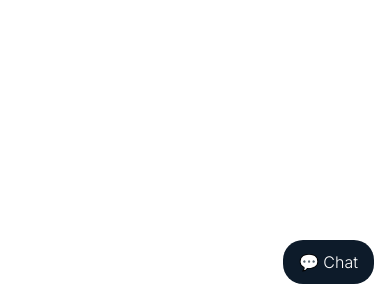
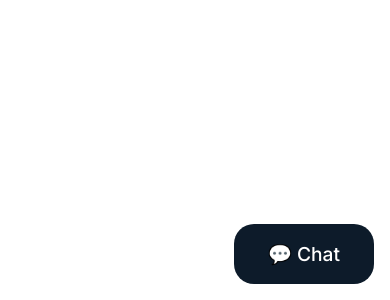
Before and after one commit to xMat05/chatbot-widget, a React (Vite) app: page / in a window 390 px wide. Shown: the part 544-844 px from the top of the page. Built offline with nearby package versions, Linux system fonts and the light colour scheme.

Commit message:
added client text modification and better mobile button size responsiveness

```diff
--- a/src/Chatbot.jsx
+++ b/src/Chatbot.jsx
@@ -11,7 +11,11 @@ export default function Chatbot({
   secondaryColor = "#ffffff",
   chatBackground = "#ffffff",
   position = "right",
-  design = "rounded"
+  design = "rounded",
+  headerText = "Chat with us!",
+  buttonText = "💬 Chat",
+  openingMessage = "How can I assist you today?",
+  isMobile = false
 }) {
   const [isChatOpen, setIsChatOpen] = useState(false);
   const [messages, setMessages] = useState([]);
@@ -121,12 +125,26 @@ export default function Chatbot({
   const triggerStyle = {
     position: 'fixed',
     bottom: '1rem',
-    ...(position === 'left' ? { left: '1rem' } : position === 'center' ? { left: '50%', transform: 'translateX(-50%)' } : { right: '1rem' }),
+    ...(position === 'left'
+      ? { left: '1rem' }
+      : position === 'center'
+      ? { left: '50%', transform: 'translateX(-50%)' }
+      : { right: '1rem' }),
     backgroundColor: primaryColor,
     color: secondaryColor,
     fontFamily: "'Inter', sans-serif",
-    fontWeight: 300,
-    padding: '0.75rem 1rem',
+    fontWeight: 500,
+    fontSize: isMobile ? '0.95rem' : '1.2rem',
+    padding: isMobile ? '0.65rem 1rem' : '1rem 2rem',
+    minWidth: isMobile ? '120px' : '140px',
+    minHeight: isMobile ? '48px' : '60px',
+    whiteSpace: 'nowrap',
+    overflow: 'hidden',
+    textOverflow: 'ellipsis',
+    textAlign: 'center',
+    display: 'inline-flex',
+    alignItems: 'center',
+    justifyContent: 'center',
     border: 'none',
     borderRadius: design === 'rounded' ? '20px' : '4px',
     cursor: 'pointer',
@@ -138,9 +156,9 @@ export default function Chatbot({
       {!isChatOpen && (
         <button onClick={() => {
           setIsChatOpen(true);
-          setMessages([{ role: "assistant", content: "How can I assist you today?" }]);
+          setMessages([{ role: "assistant", content: openingMessage }]);
         }} style={triggerStyle}>
-          💬 Chat
+          {buttonText}
         </button>
       )}
 
@@ -149,7 +167,11 @@ export default function Chatbot({
           style={{
             position: 'fixed',
             bottom: '1rem',
-            ...(position === 'left' ? { left: '1rem' } : position === 'center' ? { left: '50%', transform: 'translateX(-50%)' } : { right: '1rem' }),
+            ...(position === 'left'
+              ? { left: '1rem' }
+              : position === 'center'
+              ? { left: '50%', transform: 'translateX(-50%)' }
+              : { right: '1rem' }),
             width: `${chatWidth}px`,
             height: `${chatHeight}px`,
             background: chatBackground,
@@ -168,10 +190,8 @@ export default function Chatbot({
             padding: '0.75rem',
             fontWeight: 500
           }}>
-            <strong>Chat with us!</strong>
+            <strong>{headerText}</strong>
             <button
-              aria-label="Close chat"
-              title="Close"
               onClick={() => setIsChatOpen(false)}
               style={{
                 float: 'right',
@@ -181,7 +201,9 @@ export default function Chatbot({
                 fontSize: '1rem',
                 cursor: 'pointer'
               }}
-            >×</button>
+            >
+              ×
+            </button>
           </div>
 
           <div style={{ flex: 1, padding: '0.5rem', overflowY: 'auto' }}>
@@ -200,9 +222,7 @@ export default function Chatbot({
                 </span>
               </div>
             ))}
-            {isTyping && (
-              <div style={{ fontStyle: 'italic', color: '#aaa', padding: '0.25rem 0' }}>Typing...</div>
-            )}
+            {isTyping && <div style={{ fontStyle: 'italic', color: '#aaa', padding: '0.25rem 0' }}>Typing...</div>}
             <div ref={chatEndRef} />
           </div>
 
@@ -269,10 +289,14 @@ export default function Chatbot({
 
           <div
             onMouseDown={(e) =>
-              startResize(e,
-                position === 'left' ? 'top-right' :
-                position === 'right' ? 'top-left' :
-                'top-middle')
+              startResize(
+                e,
+                position === 'left'
+                  ? 'top-right'
+                  : position === 'right'
+                  ? 'top-left'
+                  : 'top-middle'
+              )
             }
             style={dragHandleStyle}
           />
```
Also changed, not shown: src/widget.jsx (+6 -4 lines), test.html (+6 -2 lines), 1 other file (tests, documents, lock files or other folders).
